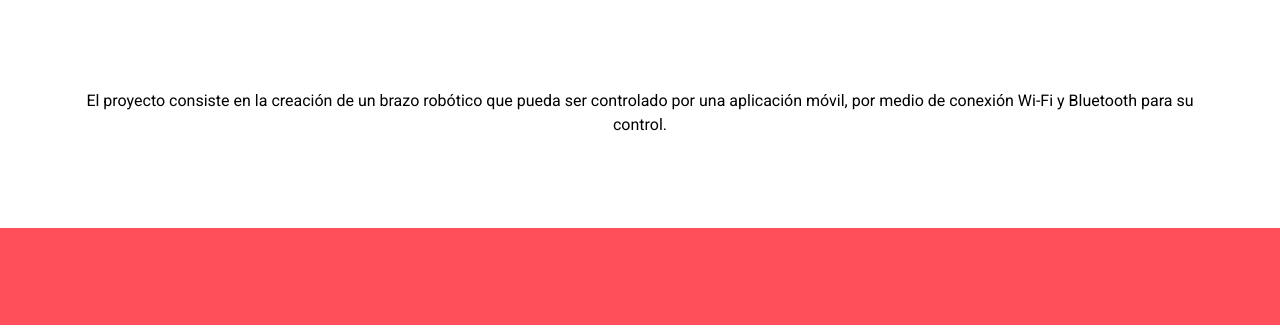
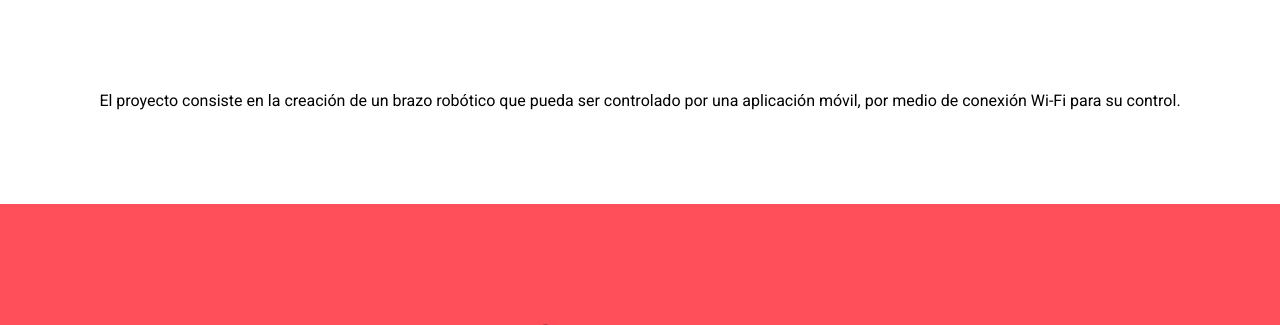
Before and after one commit to IsaKaiser04/IsaKaiser04.github.io, a PHP site: page /wea/inicio.php in a window 1280 px wide. Shown: the part 1881-2206 px from the top of the page. Run offline with PHP 8.4, Linux system fonts and the light colour scheme; the visitor is signed in with stand-in values (Sample User, id 1); some libraries are stand-ins or nearby versions.

Commit message:
contextualizacion

```diff
--- a/inicio.php
+++ b/inicio.php
@@ -208,7 +208,7 @@ if (!isset($_SESSION['usuario'])) {
     <div class="layout_padding2-top">
       <p>
         Este proyecto tiene como objetivo desarrollar e implementar un brazo robótico recolector
-        de basura controlado a distancia mediante una aplicación Bluetooth. El sistema incluye
+        de basura controlado a distancia mediante una aplicación Wifi. El sistema incluye
         una cámara para transmisión en vivo y una balanza cuyos datos se muestran en una
         página web, permitiendo la generación de estadísticas sobre los residuos recolectados. La
         implementación de este sistema busca mejorar la eficiencia en la recolección de basura,
@@ -224,7 +224,7 @@ if (!isset($_SESSION['usuario'])) {
     </div>
     <p class="layout_padding2-top">
       El proyecto consiste en la creación de un brazo robótico que pueda ser controlado por una aplicación móvil, por
-      medio de conexión Wi-Fi y Bluetooth para su control.
+      medio de conexión Wi-Fi para su control.
     </p>
 
 </section>
@@ -264,7 +264,7 @@ if (!isset($_SESSION['usuario'])) {
               <li><a href="caracteristicas.html">Características</a></li>
               <li><a href="contact.html">Contáctanos</a></li>
               <li><a href="componentes.html">Componentes</a></li>
-              <li><a href="Camara.html">Aplicacion</a></li>
+              <li><a href="Camara.html">Aplicación</a></li>
               <li><a href="estadistica.html">Estadísticas</a></li>
               <li><a href="historias.html">Historias de Usuarios</a></li>
             </ul>
```
